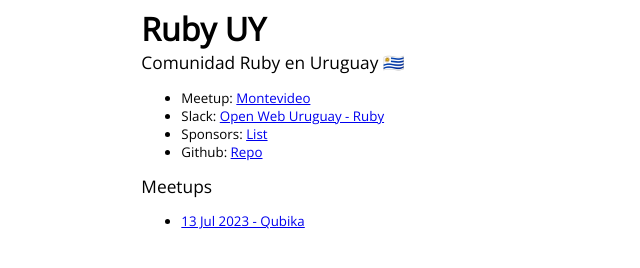
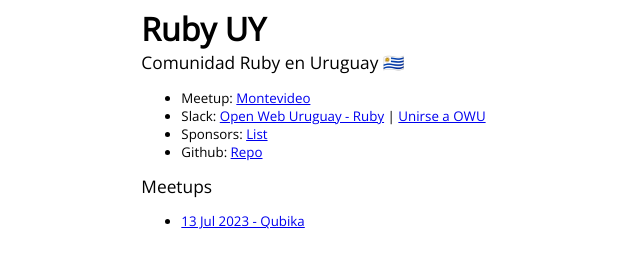
Before and after one commit to rubyuy/ruby.uy, a Jekyll site: the page built from index.md, in a window 1280 px wide. Shown: the part 278-546 px from the top of the page, without its empty margins (0-640 px from the left). Built offline with Jekyll 4.4.1, drawn with Linux system fonts in a browser that asks for light colours; our own code applies the rules of GitHub Pages for plain Markdown files.

Commit message:
Adds join to OWU link

```diff
--- a/index.md
+++ b/index.md
@@ -1,6 +1,10 @@
 <ul>
   <li>Meetup: <a href="https://www.meetup.com/ruby-montevideo/" target="_blank">Montevideo</a></li>
-  <li>Slack: <a href="https://owu.slack.com/archives/C52L2AK8W" target="_blank">Open Web Uruguay - Ruby</a></li>
+  <li>
+    Slack: <a href="https://owu.slack.com/archives/C52L2AK8W" target="_blank">Open Web Uruguay - Ruby</a> |
+    <a href="https://owu.uy">Unirse a OWU</a>
+</li>
+
   <li>Sponsors: <a href="/sponsors">List</a></li>
   <li>Github: <a href="https://github.com/rubyuy/ruby.uy" target="_blank">Repo</a></li>
 </ul>
```
